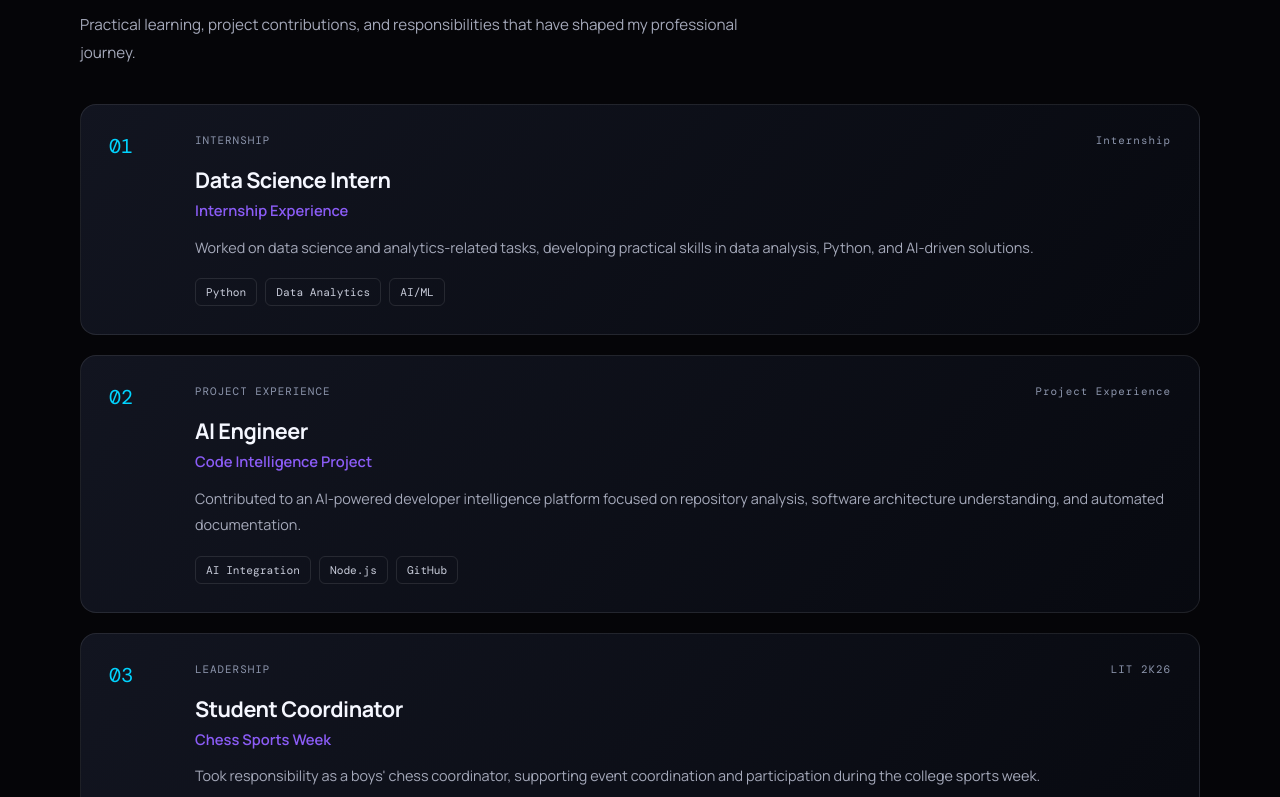
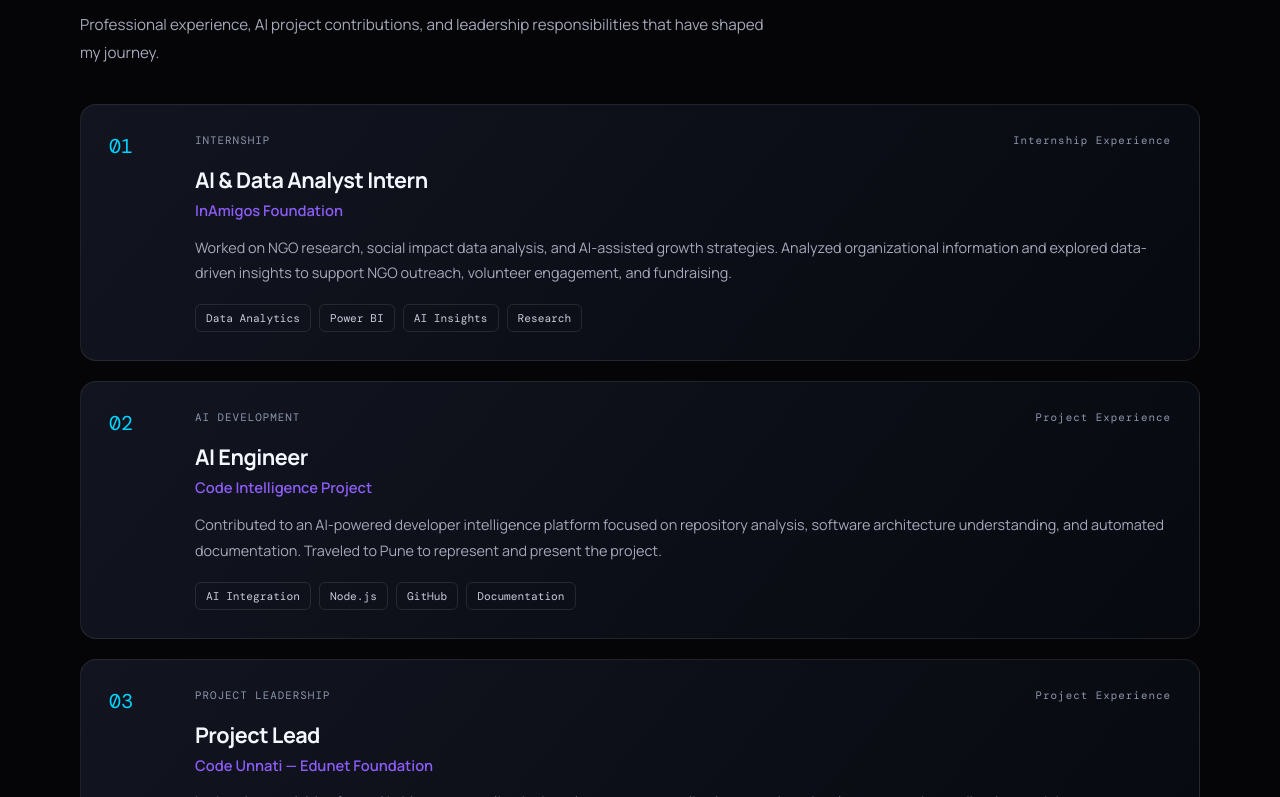
Before and after one commit to Shrihari-Kulkarni04/Shrihari-Portfolio, a React (Vite) app: page / in a window 1280 px wide. Shown: the part 7003-7800 px from the top of the page. Built offline with nearby package versions, Linux system fonts and the light colour scheme.

Commit message:
Update experience and leadership section

```diff
--- a/src/components/Experience.jsx
+++ b/src/components/Experience.jsx
@@ -1,36 +1,45 @@
-
 import React from "react";
 
 const experiences = [
 {
 number: "01",
-    role: "Data Science Intern",
-    organization: "Internship Experience",
-    period: "Internship",
+role: "AI & Data Analyst Intern",
+organization: "InAmigos Foundation",
+period: "Internship Experience",
 type: "INTERNSHIP",
 description:
-      "Worked on data science and analytics-related tasks, developing practical skills in data analysis, Python, and AI-driven solutions.",
-    tags: ["Python", "Data Analytics", "AI/ML"],
+"Worked on NGO research, social impact data analysis, and AI-assisted growth strategies. Analyzed organizational information and explored data-driven insights to support NGO outreach, volunteer engagement, and fundraising.",
+tags: ["Data Analytics", "Power BI", "AI Insights", "Research"],
 },
 {
 number: "02",
 role: "AI Engineer",
 organization: "Code Intelligence Project",
 period: "Project Experience",
-    type: "PROJECT EXPERIENCE",
+type: "AI DEVELOPMENT",
 description:
-      "Contributed to an AI-powered developer intelligence platform focused on repository analysis, software architecture understanding, and automated documentation.",
-    tags: ["AI Integration", "Node.js", "GitHub"],
+"Contributed to an AI-powered developer intelligence platform focused on repository analysis, software architecture understanding, and automated documentation. Traveled to Pune to represent and present the project.",
+tags: ["AI Integration", "Node.js", "GitHub", "Documentation"],
 },
 {
 number: "03",
+role: "Project Lead",
+organization: "Code Unnati — Edunet Foundation",
+period: "Project Experience",
+type: "PROJECT LEADERSHIP",
+description:
+"Led project activities for an AI-driven personalized education system, contributing to project development, task coordination, and the implementation of technology-based learning solutions.",
+tags: ["Project Leadership", "Python", "AI/ML", "Teamwork"],
+},
+{
+number: "04",
 role: "Student Coordinator",
-    organization: "Chess Sports Week",
-    period: "LIT 2K26",
+organization: "College Events & Activities",
+period: "LIT — Events & Sports",
 type: "LEADERSHIP",
 description:
-      "Took responsibility as a boys' chess coordinator, supporting event coordination and participation during the college sports week.",
-    tags: ["Coordination", "Leadership", "Teamwork"],
+"Supported student participation and event coordination for college activities, including Logo League and Sports Week. Contributed to organizing activities, coordinating participants, and supporting smooth event execution.",
+tags: ["Event Coordination", "Leadership", "Communication", "Teamwork"],
 },
 ];
 
@@ -46,9 +55,10 @@
       <h2>
         Experience & <span>Leadership</span>
       </h2>
+
       <p>
-            Practical learning, project contributions, and responsibilities
-            that have shaped my professional journey.
+        Professional experience, AI project contributions, and
+        leadership responsibilities that have shaped my journey.
       </p>
     </div>
 
@@ -78,6 +88,7 @@
     </div>
   </div>
 </section>
+
 );
 }
 
```
Lines whose indentation alone changed are shown as unchanged.
